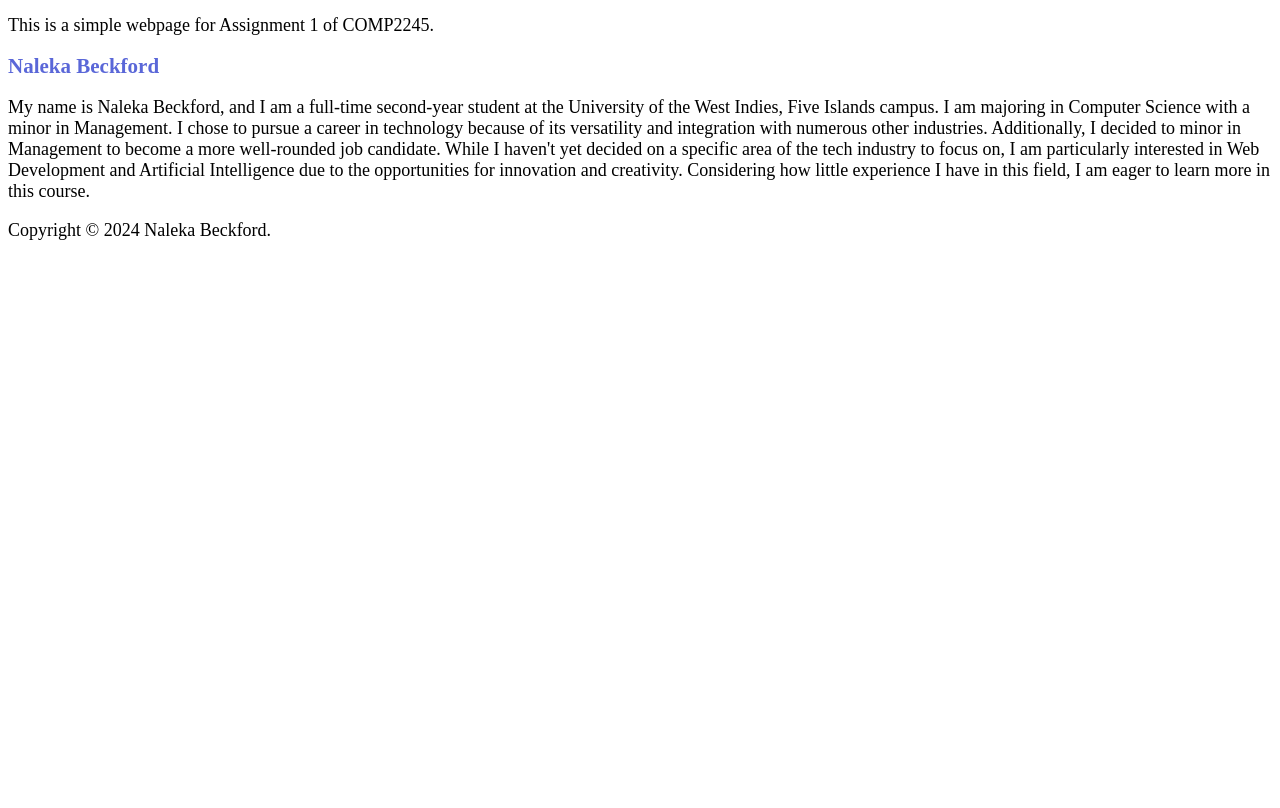
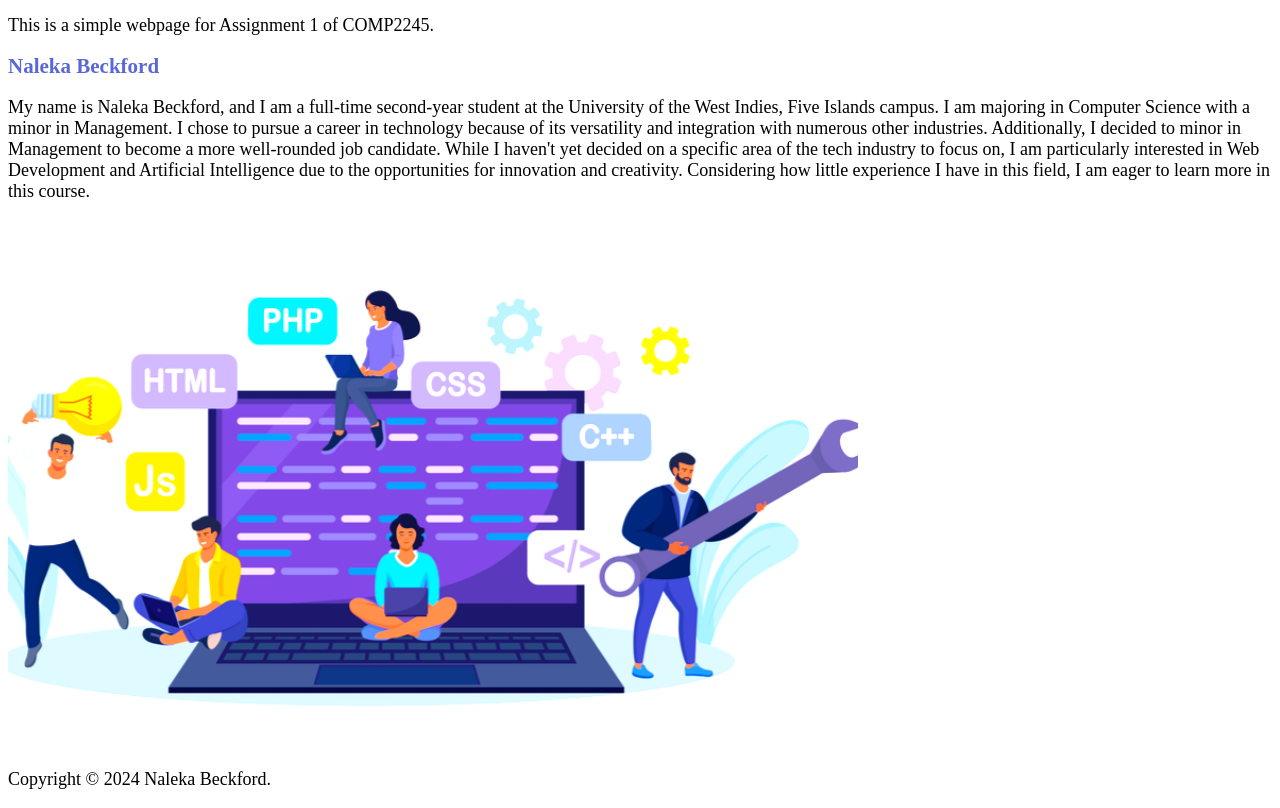
Before and after one commit to Nally00/comp2245-assignment1, a plain HTML site: page index.html in a window 1280 px wide. Shown: the part 46-854 px from the top of the page. Before the commit the page ends 800 px from the top, so only its background shows below. Drawn offline with Linux system fonts and the light colour scheme.

Commit message:
Edited index.html with image

```diff
--- a/index.html
+++ b/index.html
@@ -20,6 +20,7 @@ webpage for Assignment 1 of COMP2245.</p>
     While I haven't yet decided on a specific area of the tech industry to focus on, I am particularly interested in Web Development and Artificial Intelligence due to the opportunities for innovation and creativity.
     Considering how little experience I have in this field, I am eager to learn more in this course.
  </p>
+ <img src="image.png" alt="Image" width="850" height="'950">
  </main>
  <footer>
  <p>Copyright &copy; 2024 Naleka Beckford.</p>
```
